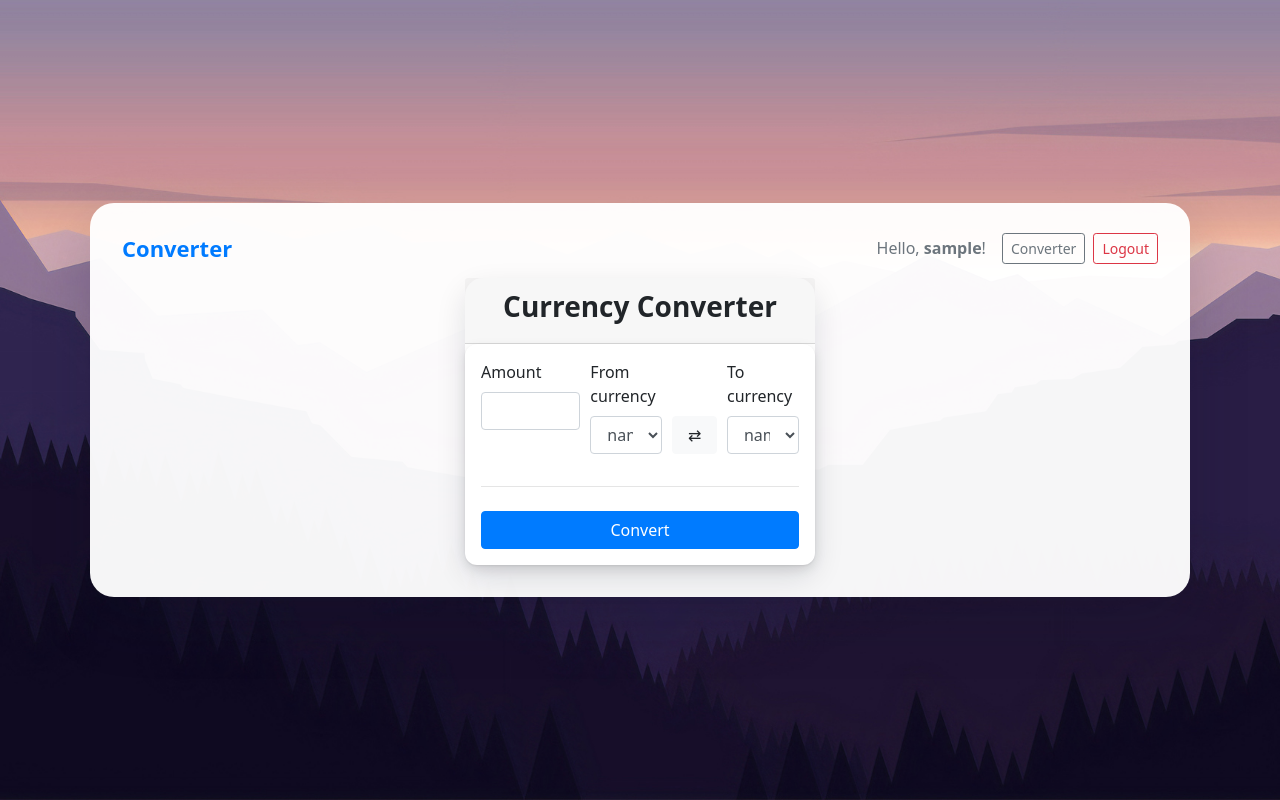
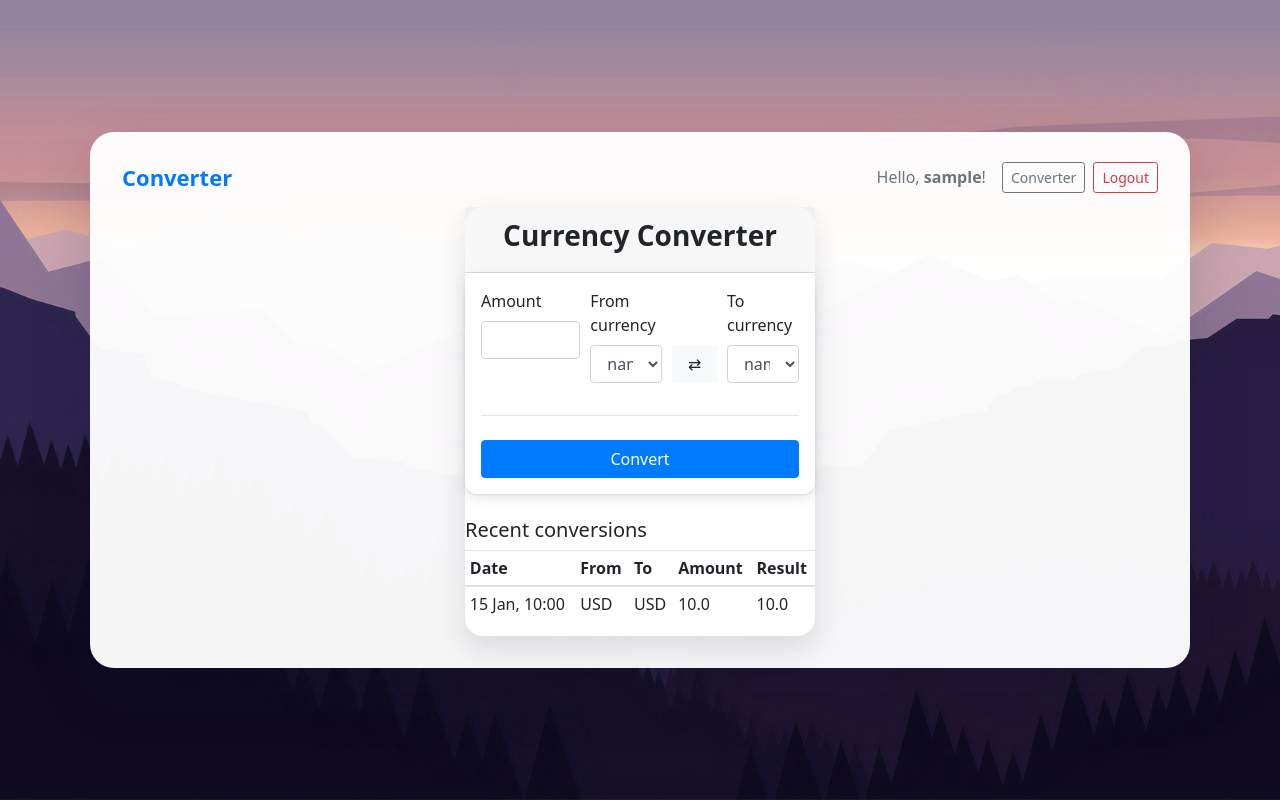
Before and after one commit to irinakiseleva0/Converter-v2, a Django app: page /converter/ in a window 1280 px wide. Run offline with Django 4.2, Linux system fonts and the light colour scheme; a user stored in the database is signed in; tables that the repository leaves empty hold one stand-in row (values such as "Sample post"); a database or web service that is not in the repository returns one stand-in record (values such as "Sample title"); data that the repository does not hold is empty; some libraries are stand-ins or nearby versions.

Commit message:
Display recent conversion history for logged-in users

```diff
--- a/exchange_app/templates/exchange_app/index.html
+++ b/exchange_app/templates/exchange_app/index.html
@@ -90,6 +90,33 @@
                 </button>
             </div>
         </form>
+        {% if user.is_authenticated and history %}
+        <div class="conversion-history mt-4">
+            <h5>Recent conversions</h5>
+            <table class="table table-sm">
+                <thead>
+                    <tr>
+                        <th>Date</th>
+                        <th>From</th>
+                        <th>To</th>
+                        <th>Amount</th>
+                        <th>Result</th>
+                    </tr>
+                </thead>
+                <tbody>
+                    {% for item in history %}
+                    <tr>
+                        <td>{{ item.created_at|date:"d M, H:i" }}</td>
+                        <td>{{ item.from_currency }}</td>
+                        <td>{{ item.to_currency }}</td>
+                        <td>{{ item.amount }}</td>
+                        <td>{{ item.converted_amount }}</td>
+                    </tr>
+                    {% endfor %}
+                </tbody>
+            </table>
+        </div>
+        {% endif %}
     </div>
 </div>
 <script>
```
